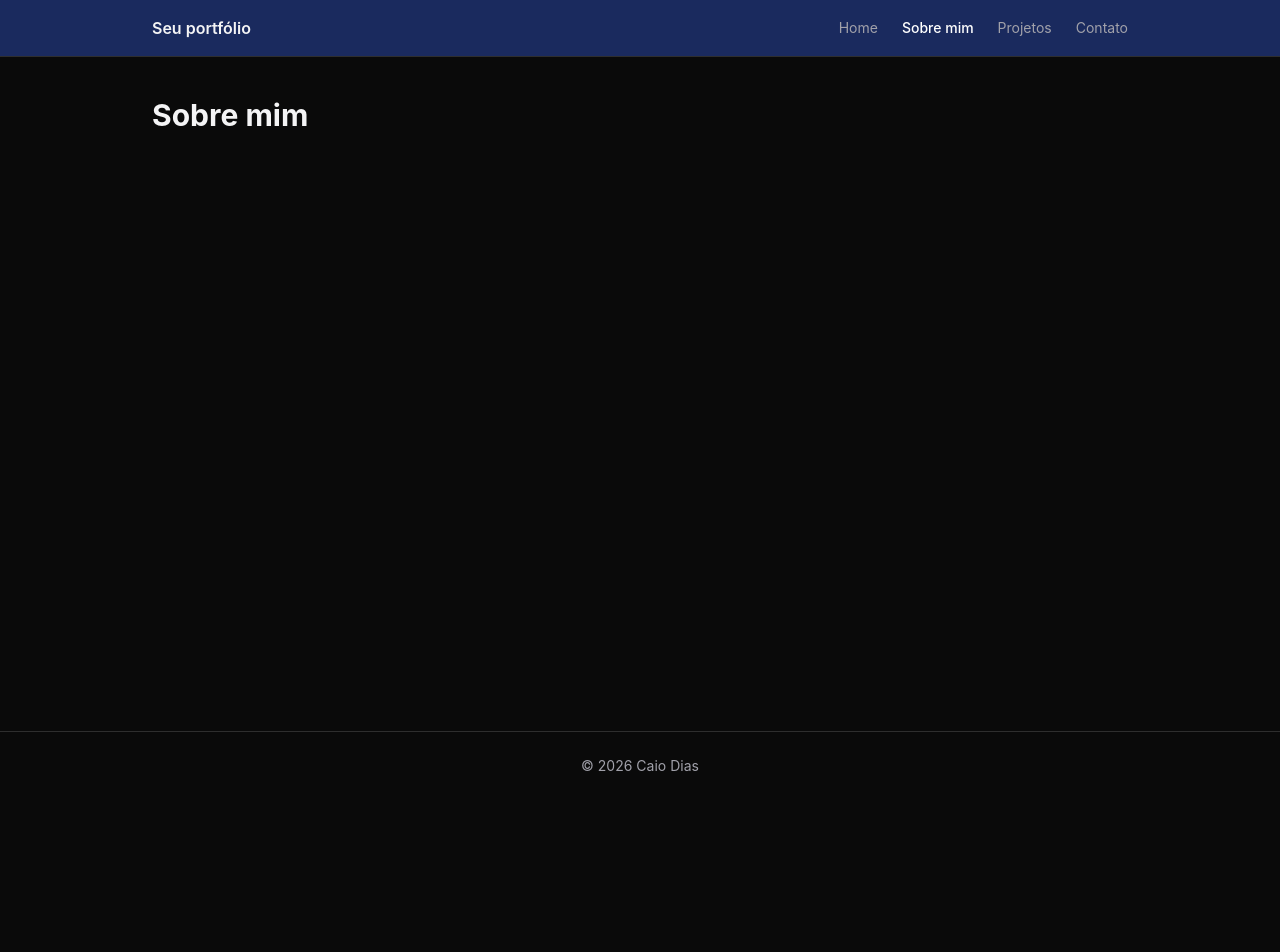
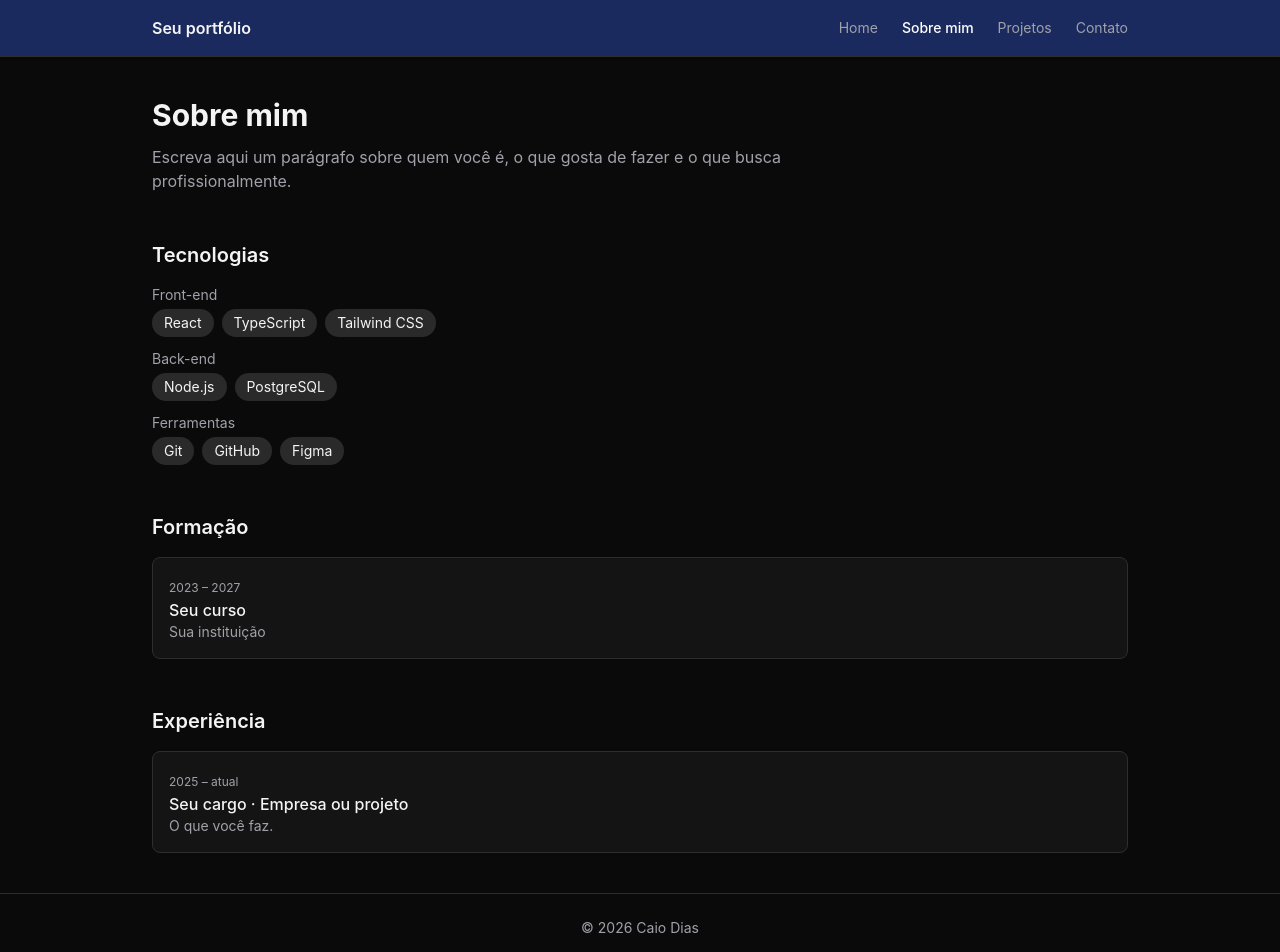
Before and after one commit to diasDev09/portifolio, a React (Vite) app: page /sobre in a window 1280 px wide. Shown: the top 952 px of the page. Before the commit the page ends 800 px from the top, so only its background shows below. Built offline with nearby package versions, Linux system fonts and the light colour scheme.

Commit message:
feat: adiciona página Sobre mim.

```diff
--- a/src/pages/About.tsx
+++ b/src/pages/About.tsx
@@ -1,3 +1,56 @@
+import { education, experience, profile, skills } from '../data/profile'
+
 export default function About() {
-    return <h1 className="text-3xl font-bold">Sobre mim</h1>
+    return (
+        <div className="space-y-12">
+            <section>
+                <h1 className="text-3xl font-bold">Sobre mim</h1>
+                <p className="mt-3 max-w-2xl text-muted">{profile.bio}</p>
+            </section>
+
+            <section>
+                <h2 className="mb-4 text-xl font-semibold">Tecnologias</h2>
+                <div className="space-y-3">
+                    {skills.map((group) => (
+                        <div key={group.title}>
+                            <h3 className="text-sm text-muted">{group.title}</h3>
+                            <ul className="mt-1 flex flex-wrap gap-2">
+                                {group.items.map((item) => (
+                                    <li key={item} className="rounded-full bg-surface-2 px-3 py-1 text-sm">
+                                        {item}
+                                    </li>
+                                ))}
+                            </ul>
+                        </div>
+                    ))}
+                </div>
+            </section>
+
+            <section>
+                <h2 className="mb-4 text-xl font-semibold">Formação</h2>
+                <ul className="space-y-3">
+                    {education.map((e) => (
+                        <li key={e.title} className="rounded-lg border border-border bg-surface p-4">
+                            <span className="text-xs text-muted">{e.period}</span>
+                            <h3 className="font-medium">{e.title}</h3>
+                            <p className="text-sm text-muted">{e.place}</p>
+                        </li>
+                    ))}
+                </ul>
+            </section>
+
+            <section>
+                <h2 className="mb-4 text-xl font-semibold">Experiência</h2>
+                <ul className="space-y-3">
+                    {experience.map((e) => (
+                        <li key={e.title} className="rounded-lg border border-border bg-surface p-4">
+                            <span className="text-xs text-muted">{e.period}</span>
+                            <h3 className="font-medium">{e.title} · {e.place}</h3>
+                            <p className="text-sm text-muted">{e.description}</p>
+                        </li>
+                    ))}
+                </ul>
+            </section>
+        </div>
+    )
 }
```
